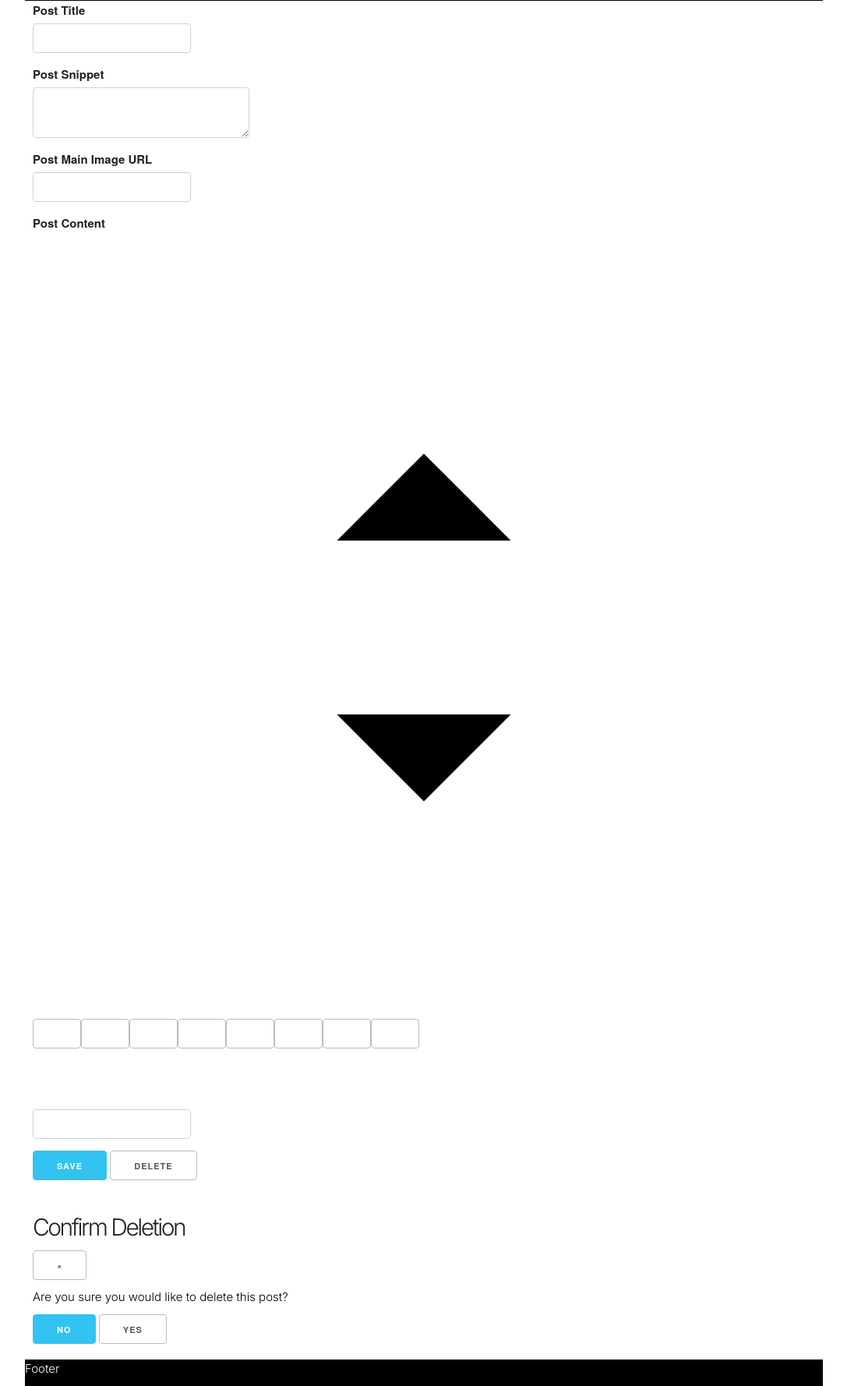
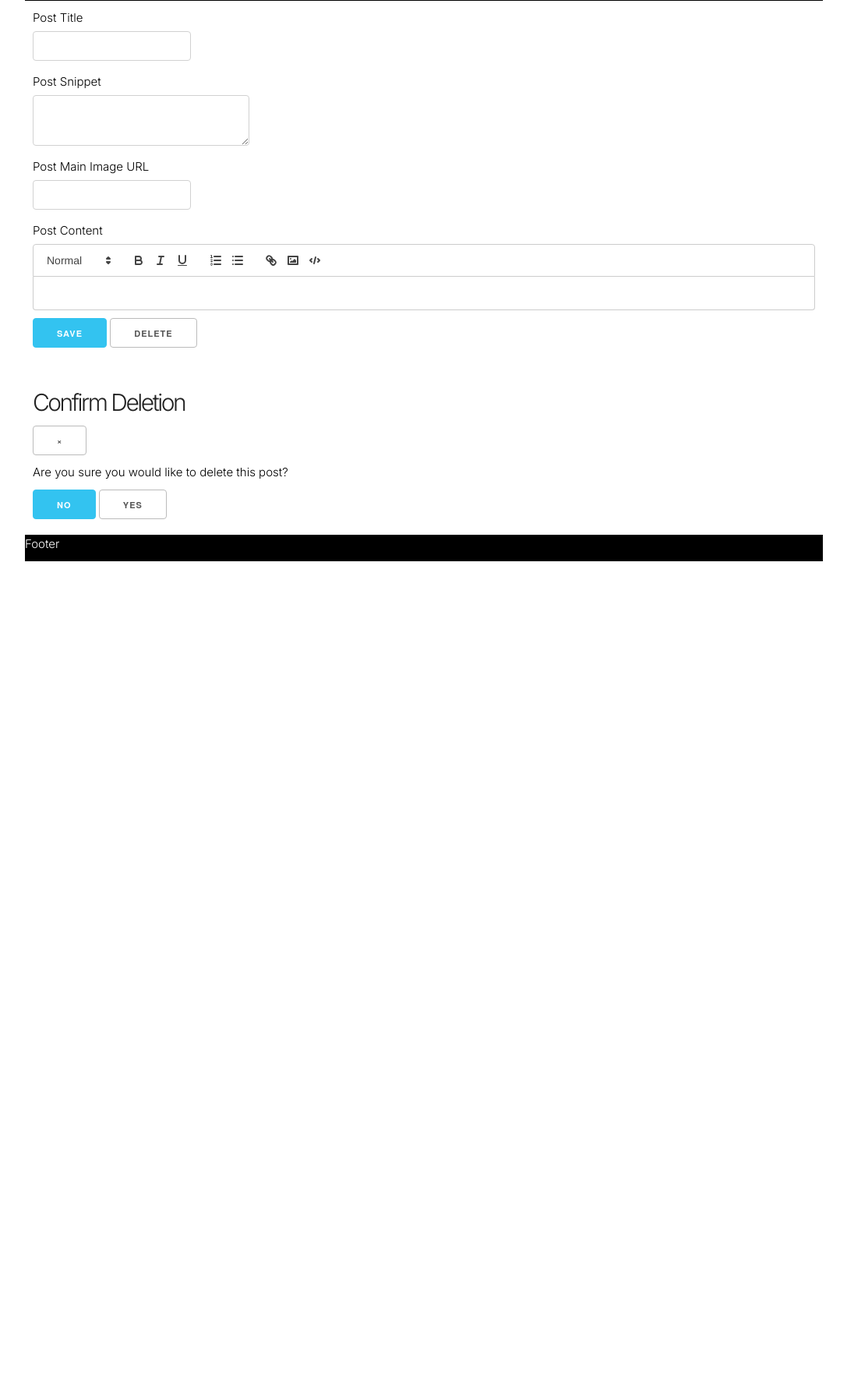
Before and after one commit to AlexJJGreen/flask_app_with_admin, a Flask app: page /editor in a window 1280 px wide. Shown: the part 118-1896 px from the top of the page at 78% size, without its empty margins (96-1183 px from the left). After the commit the page ends 838 px from the top, so only its background shows below. Run offline with Flask 3, Linux system fonts and the light colour scheme; some libraries are stand-ins or nearby versions.

Commit message:
WYSIWYG Editor custom view added

```diff
--- a/app/base/static/css/custom.css
+++ b/app/base/static/css/custom.css
@@ -31,7 +31,8 @@ h2 {
 }
 
 p,
-a {
+a,
+label {
     font-family: 'Inter', sans-serif;
     font-weight: 300;
     color: #000;
@@ -227,6 +228,13 @@ body {
     align-items: stretch;
 }
 
+.mb-1 {
+    margin-bottom: 1rem;
+}
+
+.mt-1 {
+    margin-top: 1rem;
+}
 
 /* ----------------------- Header and Footer-------------------------------------------- */
 
@@ -421,6 +429,22 @@ img.responsive {
     height: auto;
 }
 
+/* ----------------------------------- QL Custom --------------------------------------- */
+
+.ql-toolbar {
+    border-top-right-radius: 4px;
+    border-top-left-radius: 4px;
+}
+
+.ql-container {
+    border-bottom-left-radius: 4px;
+    border-bottom-right-radius: 4px;
+}
+
+.ql-formats>* {
+    margin-bottom: 0;
+}
+
 
 /* ####### MEDIA QUERIES ########## */
 
--- a/app/base/templates/base.html
+++ b/app/base/templates/base.html
@@ -13,6 +13,7 @@
     <link rel="preconnect" href="https://fonts.gstatic.com" crossorigin>
     <link href="https://fonts.googleapis.com/css2?family=Inter:wght@200;300;500;600;700;900&display=swap"
         rel="stylesheet">
+    <link rel="stylesheet" href="//cdn.quilljs.com/1.3.6/quill.snow.css">
     <link rel="stylesheet" href="{{ url_for('base.static', filename='css/custom.css')}}">
 </head>
 
--- a/app/editor/templates/editor.html
+++ b/app/editor/templates/editor.html
@@ -10,7 +10,7 @@ WYSIWYG Editor
 
 
 {% block content %}
-<form id="content-form" action="" method="">
+<form id="content-form" class="flex-container align-stretch flex-col mt-1" action="" method="">
     <!--
     id = db.Column(db.Integer, primary_key=True)
     title = db.Column(db.String(140), index=True)
@@ -19,28 +19,30 @@ WYSIWYG Editor
     content = db.Text()
 
     -->
-    <div class="mb-3">
+    <div class="flex-1">
         <label for="content-title">Post Title</label>
         <input type="text" class="form-control" id="content-title" value="{% if post %}{{ post.title }}{% endif %}">
     </div>
-    <div class="mb-3">
+    <div class="flex-1">
         <label for="content-snippet">Post Snippet</label>
         <textarea class="form-control" id="content-snippet" cols="30"
             rows="5">{% if post %}{{ post.snippet }}{% endif %}</textarea>
     </div>
-    <div class="mb-3">
+    <div class="flex-1">
         <label for="content-thumbnail-url">Post Main Image URL</label>
         <input class="form-control" type="text" id="content-thumbnail-url"
             value="{% if post %}{{ post.thumbnail_url}}{% endif %}">
     </div>
-    <div class="mb-3">
+    <div class="flex-1 mb-1">
         <label for="editor">Post Content</label>
         <div id="editor"></div>
     </div>
-    <input type="submit" class="button-primary" value="Save">
-    <button type="button" class="button" data-bs-toggle="modal" data-bs-target="#myModal">
-        Delete
-    </button>
+    <div class="flex-1 mb-1">
+        <input type="submit" class="button-primary" value="Save">
+        <button type="button" class="button" data-bs-toggle="modal" data-bs-target="#myModal">
+            Delete
+        </button>
+    </div>
 </form>
 
 <!-- The Modal -->
```
